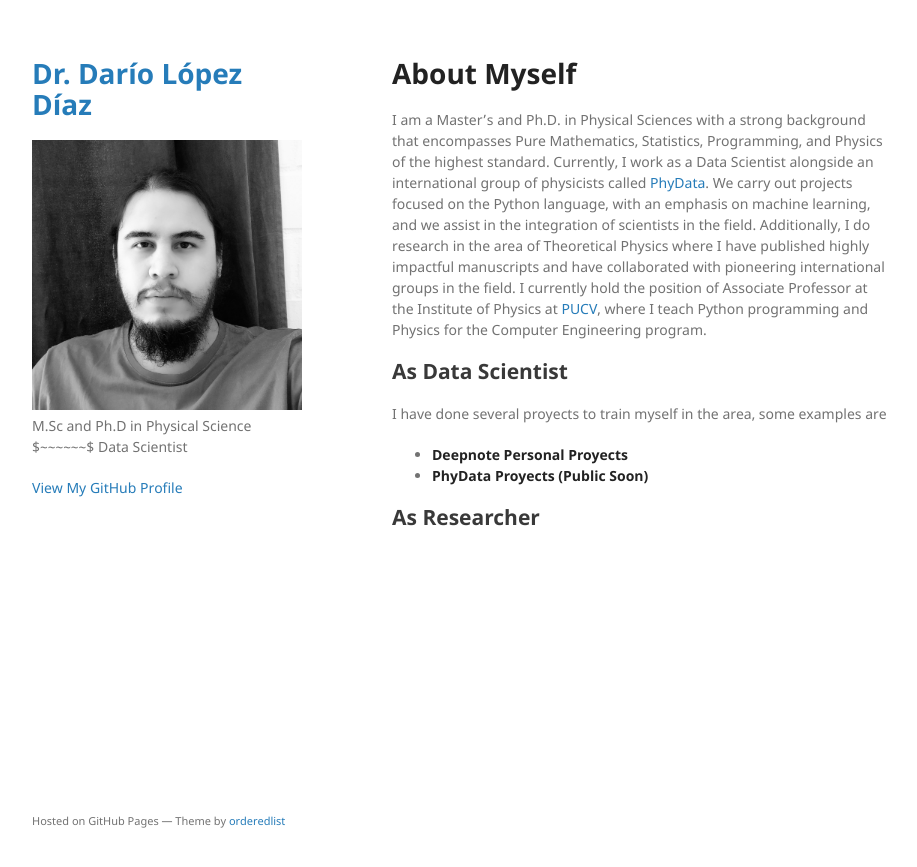
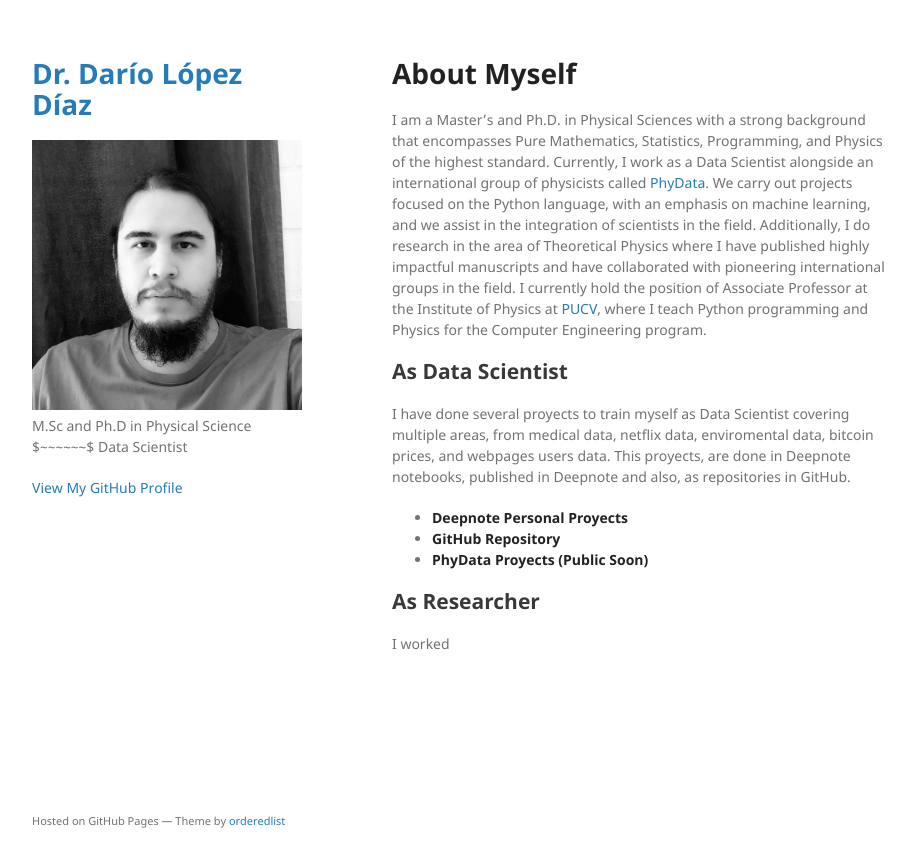
Before and after one commit to dariolopezd/dariolopezd.github.io, a Jekyll site: the page built from index.md, in a window 1280 px wide. Shown: the top 867 px of the page, without its empty margins (178-1095 px from the left). Built offline with Jekyll 4.4.1, drawn with Linux system fonts in a browser that asks for light colours; our own code applies the rules of GitHub Pages for plain Markdown files.

Commit message:
Update index.md

```diff
--- a/index.md
+++ b/index.md
@@ -126,8 +126,11 @@ The final element.
 I am a Master's and Ph.D. in Physical Sciences with a strong background that encompasses Pure Mathematics, Statistics, Programming, and Physics of the highest standard. Currently, I work as a Data Scientist alongside an international group of physicists called [PhyData](https://phydata.github.io/). We carry out projects focused on the Python language, with an emphasis on machine learning, and we assist in the integration of scientists in the field. Additionally, I do research in the area of Theoretical Physics where I have published highly impactful manuscripts and have collaborated with pioneering international groups in the field. I currently hold the position of Associate Professor at the Institute of Physics at [PUCV](https://pucv.cl/), where I teach Python programming and Physics for the Computer Engineering program.
 
 ## As Data Scientist
-I have done several proyects to train myself in the area, some examples are
+I have done several proyects to train myself as Data Scientist covering multiple areas, from medical data, netflix data, enviromental data, bitcoin prices, and webpages users data. This proyects, are done in Deepnote notebooks, published in Deepnote and also, as repositories in GitHub.
+
 *   [**Deepnote Personal Proyects**](https://deepnote.com/@dario-lopez-diaz)
+*   [**GitHub Repository**](https://github.com/dariolopezd)
 *   [**PhyData Proyects (Public Soon)**]()
 
 ## As Researcher
+I worked
```
